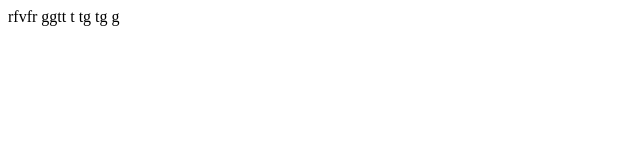
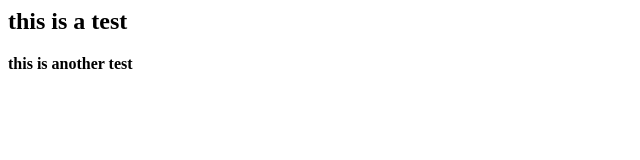
Before and after one commit to alistair4267/Jira, a plain HTML site: page index.html in a window 1280 px wide. Shown: the whole page, without its empty margins (0-640 px from the left). Drawn offline with Linux system fonts and the light colour scheme.

Commit message:
extra html stuff

```diff
--- a/index.html
+++ b/index.html
@@ -1 +1,6 @@
-rfvfr ggtt t tg tg g
+
+<h2>this is a test </h2>
+
+<b>this is another test
+
+</b>
```
